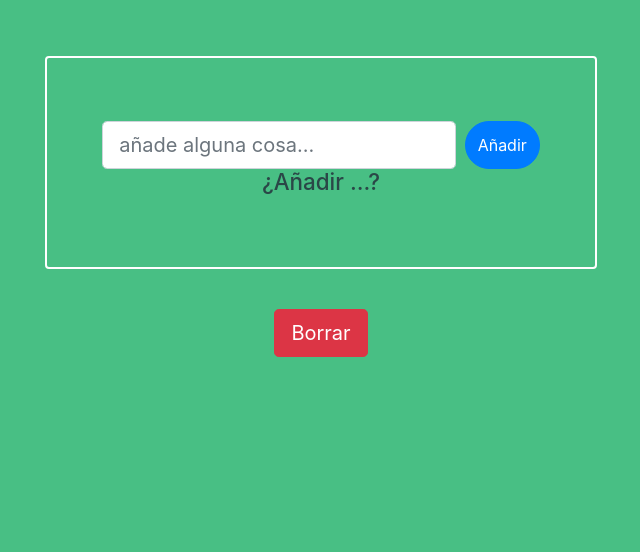
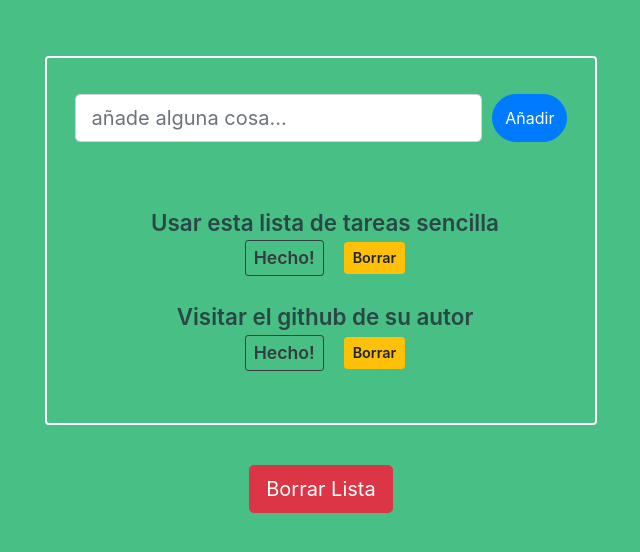
Before and after one commit to Onpointiscake/to-do-app, a Vue app: page / in a window 1280 px wide. Both pictures are taken after a click on the button "CREAR". Shown: the top 552 px of the page, without its empty margins (319-959 px from the left). Built offline with nearby package versions, Linux system fonts and the light colour scheme; a web font is replaced by a local one.

Commit message:
last change before first deploy to portfolio

```diff
--- a/src/App.vue
+++ b/src/App.vue
@@ -15,11 +15,11 @@
           </div>
           <div class="intro-subwrapper-2">
             <p class="made-p">Made with Love by Javier Suarez</p>
-            <b-button variant="primary" href="#">Visita mi Github</b-button>
+            <b-button variant="primary" href="https://github.com/Onpointiscake">Visita mi Github</b-button>
           </div>
        </div>
       <footer>
-         <b-button size="lg" v-if="listaEstaCreada" v-on:click="resetList" variant="danger" id="btn-delete" >Borrar</b-button>
+         <b-button size="lg" v-if="listaEstaCreada" v-on:click="resetList" variant="danger" id="btn-delete" >Borrar Lista</b-button>
       </footer>
   </div>
 </template>
--- a/src/components/TodoList.vue
+++ b/src/components/TodoList.vue
@@ -5,14 +5,20 @@
     <b-button @click="newItem" pill variant="primary">Añadir</b-button>
     </div>
       <div class="item-wrapper">
-       <div>
-          <h6 id="item_1">¿Añadir ...{{titulo_item}}?</h6>
-        </div>
+
+          <h6 v-if="titulo_item.length > 0" id="item_1">¿Añadir ...{{titulo_item}}?</h6>
+
       </div>
       <!-- OMITIR ---Data getting filled inside item array: -->
       <ul class="item-list-ul">
-        <li v-for="i in items" :key="i.id">{{ i }}
-           <b-button @click="deleteItem(i)" variant="outline-dark">Hecho!</b-button>
+        <li
+          v-for="(i, index) in items"
+          :id="`id${index}`"
+          :key="index">{{ i }}
+          <div class="item-butons">
+            <b-button :id="`idDone${index}`" class="done-btn" @click="changeStyle(index)" size="sm" style="font-size: 1.1rem;" variant="outline-dark">Hecho!</b-button>
+            <b-button :id="`idDelete${index}`" class="delete-btn" @click="deleteItem(i)" size="sm" style="font-size: 0.9rem;"  variant="warning">Borrar</b-button>
+          </div>
         </li>
       </ul>
 
@@ -22,23 +28,32 @@
 <script>
 export default {
     name: 'TodoList',
-    components: {
-
-    },
     data () {
-    return {
-      titulo_item: "",
-      items: [
-
-      ],
-      itemEstaCreado: false
-      }
+      return {
+          titulo_item: "",
+          items: ["Usar esta lista de tareas sencilla", "Visitar el github de su autor"],
+          itemEstaCreado: false
+        }
     },
     methods: {
       newItem: function (){
         this.itemEstaCreado = true;
         this.items.push(this.titulo_item)
         this.titulo_item = "";
+      },
+      changeStyle: function(idNumber){
+        const liToDecorate = document.getElementById(`id${idNumber}`)
+        const doneBtnToDecorate = document.getElementById(`idDone${idNumber}`)
+        const deleteBtnToDecorate = document.getElementById(`idDelete${idNumber}`)
+        console.log(doneBtnToDecorate)
+        console.log(deleteBtnToDecorate)
+        liToDecorate.style.textDecoration = 'line-through'
+
+        doneBtnToDecorate.style.fontSize = '0.9rem'
+        doneBtnToDecorate.style.background = 'black'
+        doneBtnToDecorate.style.color = 'white'
+
+        deleteBtnToDecorate.style.fontSize = '1.1rem'
       },
       deleteItem: function (i){
         let itemstoHandle = this.items;
@@ -47,11 +62,6 @@ export default {
               itemstoHandle.splice(j, 1);
           }
         }
-      },
-      crossItem: function(i){
-        let itemstoHandle = this.items[i]
-        let stringtoCross = itemstoHandle
-        itemstoHandle.filter(v => v!== stringtoCross)
       }
     }
   }
@@ -74,7 +84,7 @@ $color-verde-secundario: #439775;
 .todo-list-wrapper{
   border: 2px solid #FFFFFF;
   border-radius: 4px;
-  padding: 10%;
+  padding: 5%;
 }
 .first-wrapper{
   display: flex;
@@ -84,14 +94,29 @@ $color-verde-secundario: #439775;
   margin-left: 2%;
 }
 }
-#item_1{
-  font-size: 1.4rem !important;
+/** General Styles: */
+.item-wrapper{
+    padding: 4vh 3vh 4vh 3vh;
+}
+.item-list-ul{
+  margin-right: 4vh;
 }
 .item-list-ul li{
-  font-size: 1.1em !important;
+  margin-bottom: 3vh;
+}
+.item-list-ul li{
+  font-size: 1.4em !important;
   font-weight: 600;
+  list-style: outside none none;
 }
-.crossed{
-  text-decoration: line-through;
+.done-btn{
+  margin-right: 20px;
+  font-weight: 600 !important;
 }
+.delete-btn{
+
+  font-weight: 600 !important;
+}
+
+
 </style>
```
